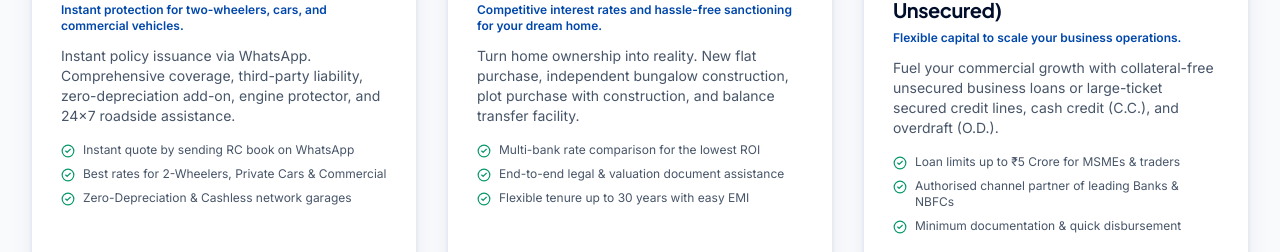
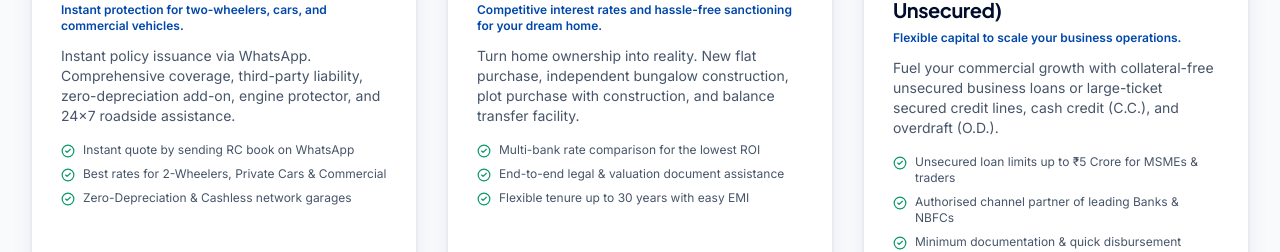
Before and after one commit to Adi-0408/smitas_financial_consultancy_services, a React (Vite) app: page / in a window 1280 px wide. Shown: the part 3377-3629 px from the top of the page. Built offline with nearby package versions, Linux system fonts and the light colour scheme; a web font is replaced by a local one.

Commit message:
Clarify unsecured business loan limit

```diff
--- a/src/App.jsx
+++ b/src/App.jsx
@@ -662,7 +662,7 @@ export default function App() {
       oneLiner: 'Flexible capital to scale your business operations.',
       description: 'Fuel your commercial growth with collateral-free unsecured business loans or large-ticket secured credit lines, cash credit (C.C.), and overdraft (O.D.).',
       bullets: [
-        'Loan limits up to ₹5 Crore for MSMEs & traders',
+        'Unsecured loan limits up to ₹5 Crore for MSMEs & traders',
         'Authorised channel partner of leading Banks & NBFCs',
         'Minimum documentation & quick disbursement'
       ],
```
